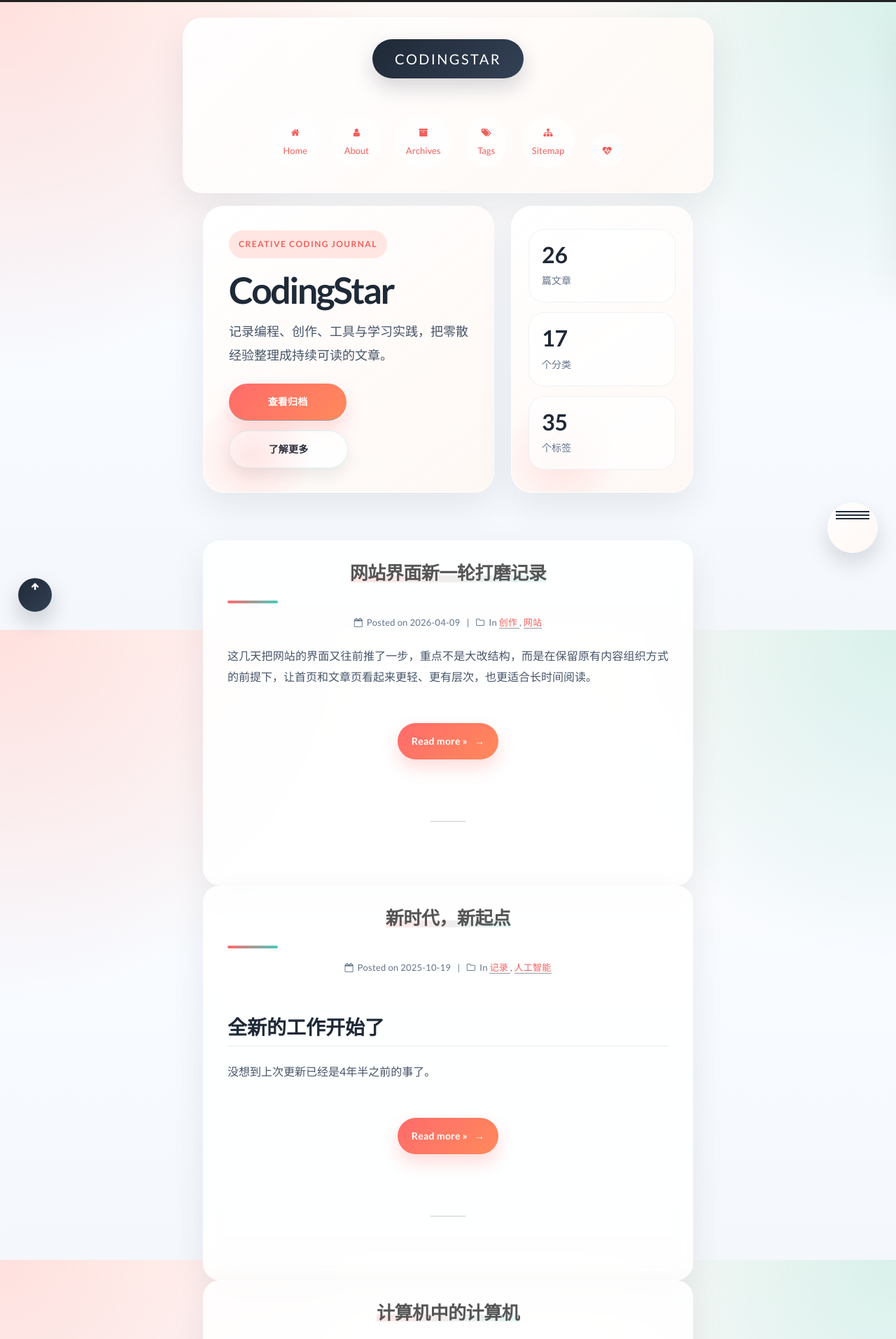
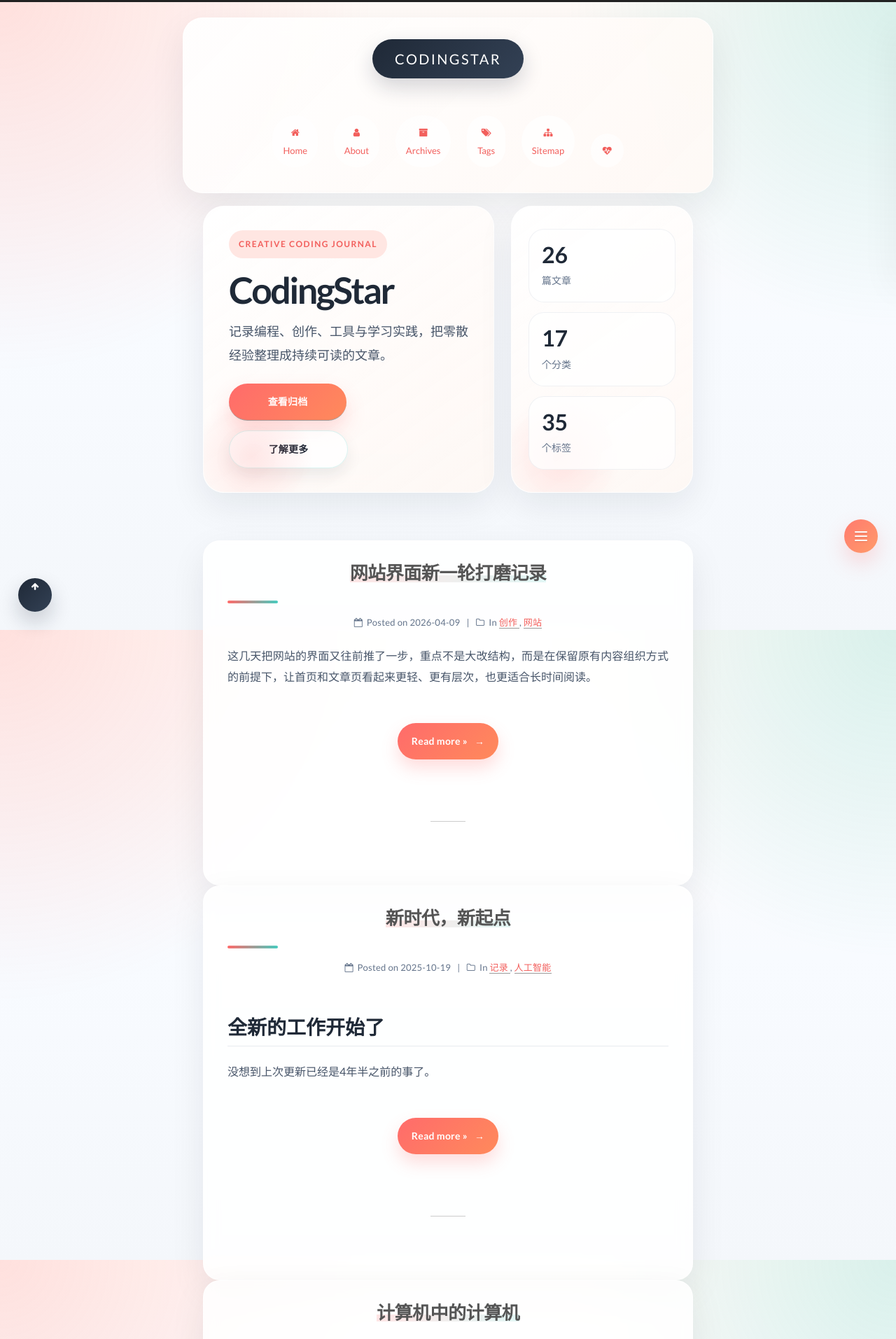
Before and after one commit to jarodlee/jarodlee.github.io, a Jekyll site: the page built from index.html, in a window 1280 px wide. Shown: the top 1913 px of the page at 70% size. Built offline with Jekyll 4.4.1, drawn with Linux system fonts in a browser that asks for light colours; the list of posts is cut into pages by our own code.

Commit message:
Refine sidebar toggle button style

```diff
--- a/_sass/_custom/custom.scss
+++ b/_sass/_custom/custom.scss
@@ -507,14 +507,34 @@ input[type="submit"]:hover {
   bottom: 110px;
   width: 48px;
   height: 48px;
-  padding: 12px;
+  padding: 0;
   border-radius: 50%;
-  background: linear-gradient(135deg, rgba(255, 255, 255, 0.96), rgba(255, 247, 243, 0.94));
-  box-shadow: 0 14px 30px rgba(15, 23, 42, 0.14);
+  background: linear-gradient(135deg, #ff7a6e, #ff9b6a);
+  box-shadow: 0 14px 30px rgba(255, 107, 107, 0.24);
+  transition: transform 0.25s ease, box-shadow 0.25s ease, filter 0.25s ease;
+}
+
+.sidebar-toggle:hover {
+  transform: translateY(-2px);
+  box-shadow: 0 18px 34px rgba(255, 107, 107, 0.3);
+}
+
+.sidebar-toggle-line-wrap {
+  display: flex;
+  width: 100%;
+  height: 100%;
+  align-items: center;
+  justify-content: center;
+  flex-direction: column;
 }
 
 .sidebar-toggle-line {
-  background: var(--ink-strong);
+  width: 18px;
+  height: 2px;
+  margin-top: 4px;
+  border-radius: 999px;
+  background: rgba(255, 255, 255, 0.96);
+  box-shadow: 0 1px 2px rgba(15, 23, 42, 0.12);
 }
 
 .footer {
```
